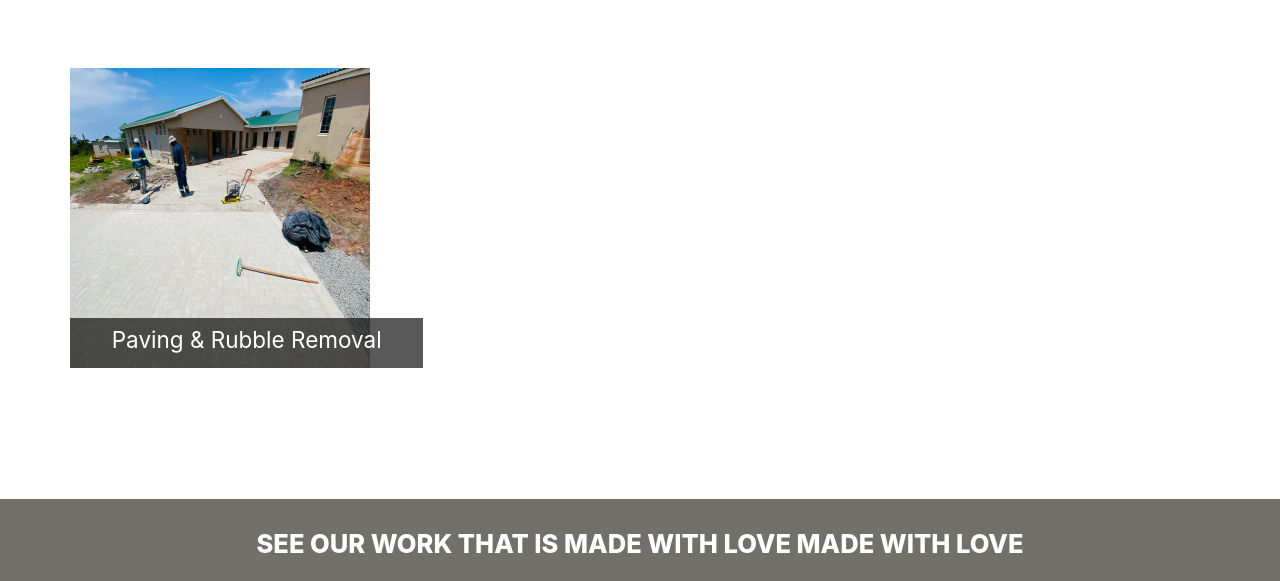
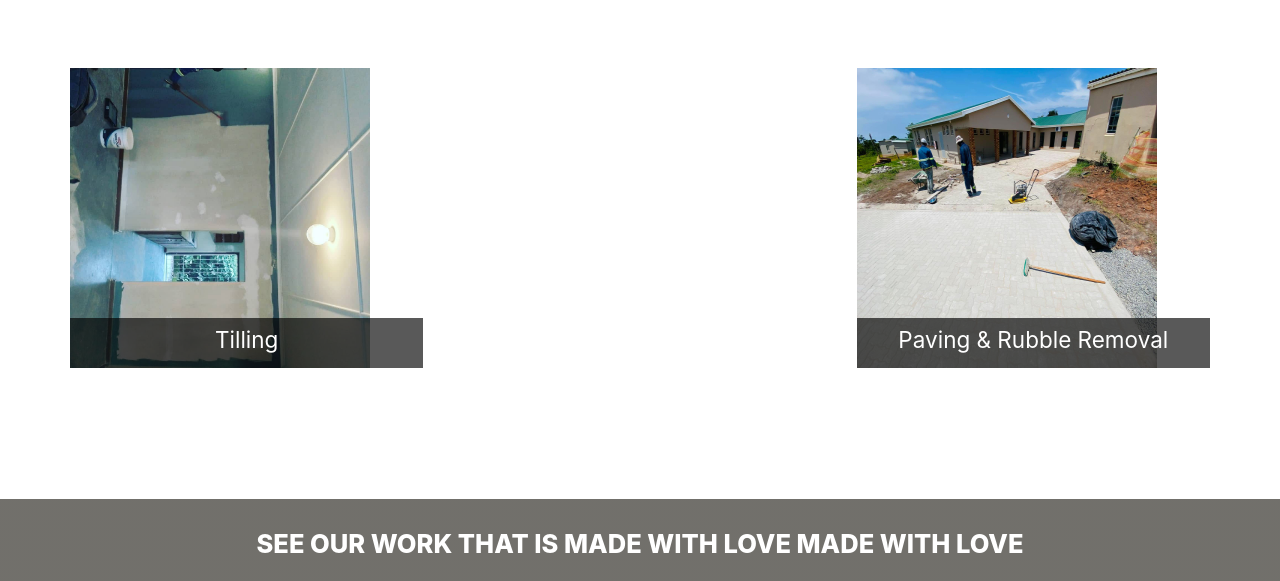
Before and after one commit to ChulumancoNdela/khwalo-website, a plain HTML site: page index.html in a window 1280 px wide. Shown: the part 2122-2703 px from the top of the page. Drawn offline with nearby package versions, Linux system fonts and the light colour scheme; a script that the page names is missing.

Commit message:
another row

```diff
--- a/index.html
+++ b/index.html
@@ -143,6 +143,15 @@
                     </div>
                 </div>
 
+                  <div class="card border-0">
+                    <div>
+                        <img src="Images/PAINTING.jpg" height= "300", width="300","card-img-top" alt="...">
+                        <h5 class="caption">Tilling</h5>
+                    </div>
+                    <div class="card-body px-0 pt-4">
+                    </div>
+                </div>
+
 
                 <div class="card border-0">
                     <div>
@@ -150,8 +159,6 @@
                         <h5 class="caption">Paving & Rubble Removal</h5>
                     </div>
                     <div class="card-body px-0 pt-4">
-
-
                     </div>
                 </div>
             </div>
```
